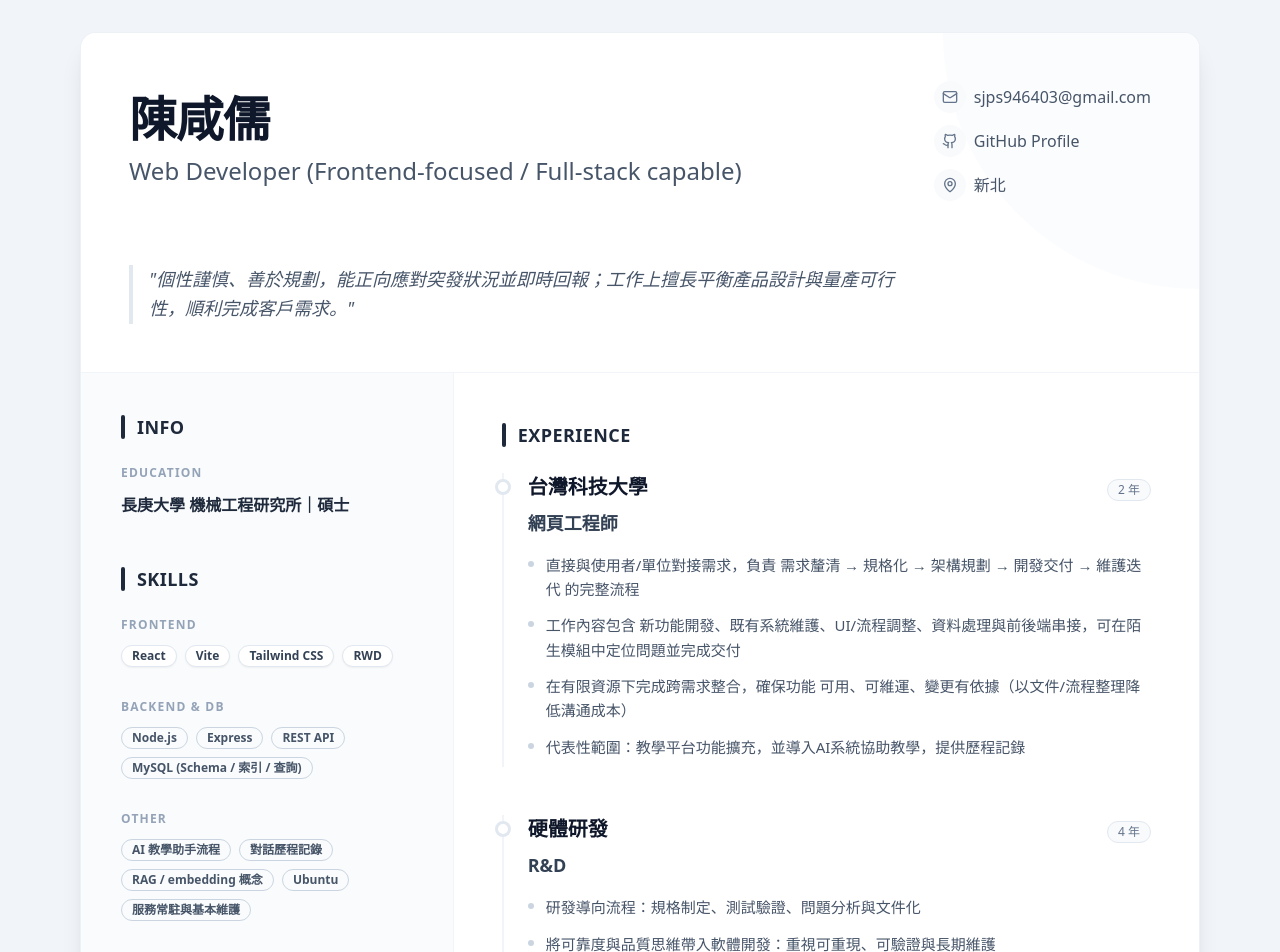
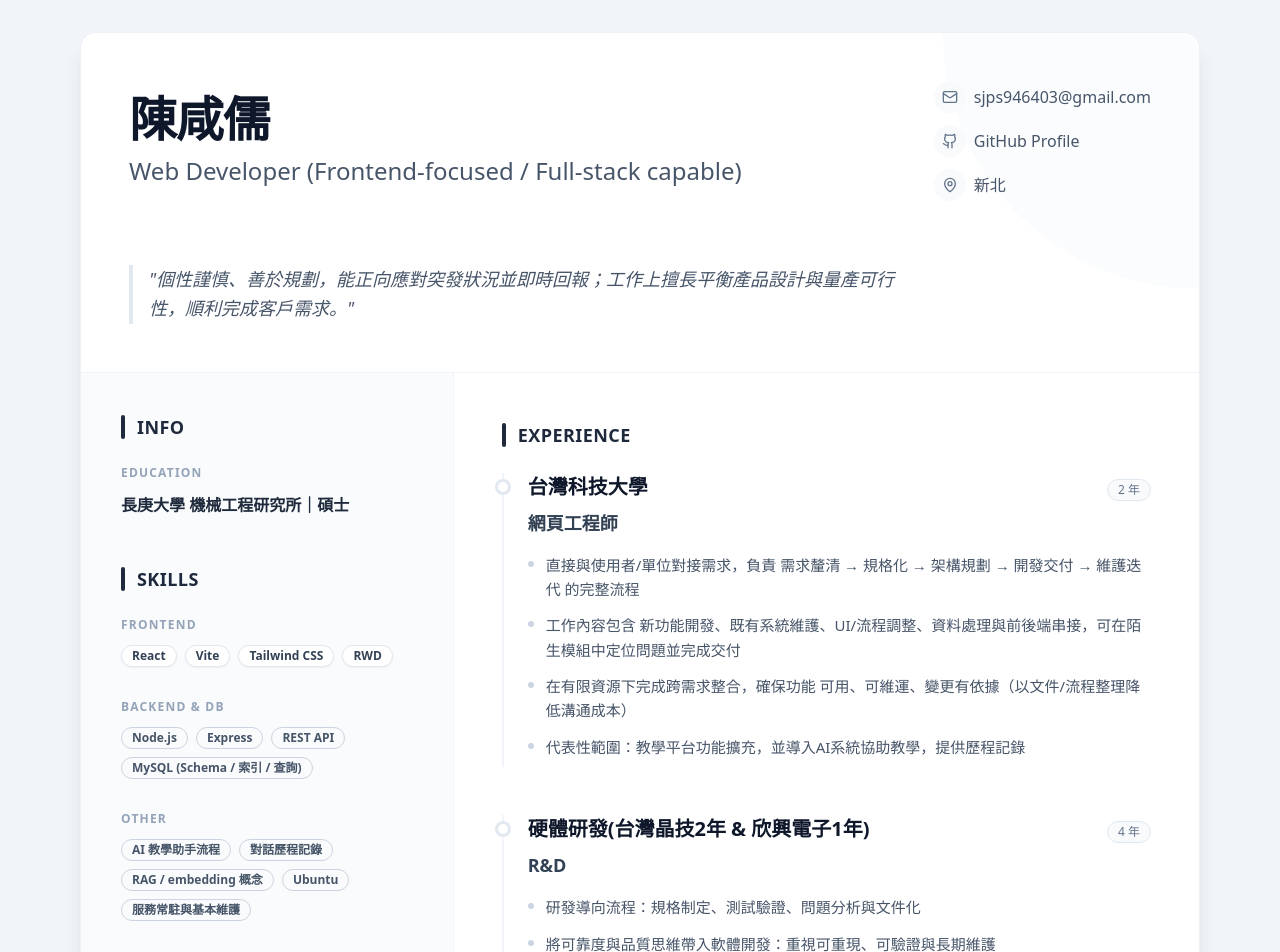
Before and after one commit to HsienLu/web-resume, a React (Vite) app: page / in a window 1280 px wide. Shown: the top 952 px of the page. Built offline with nearby package versions, Linux system fonts and the light colour scheme.

Commit message:
update resum data

```diff
--- a/src/data/resume.ts
+++ b/src/data/resume.ts
@@ -64,7 +64,7 @@ export const resumeData = {
       ],
     },
     {
-      company: "硬體研發",
+      company: "硬體研發(台灣晶技2年 & 欣興電子1年)",
       role: "R&D",
       period: "4 年",
       desc: [
```
